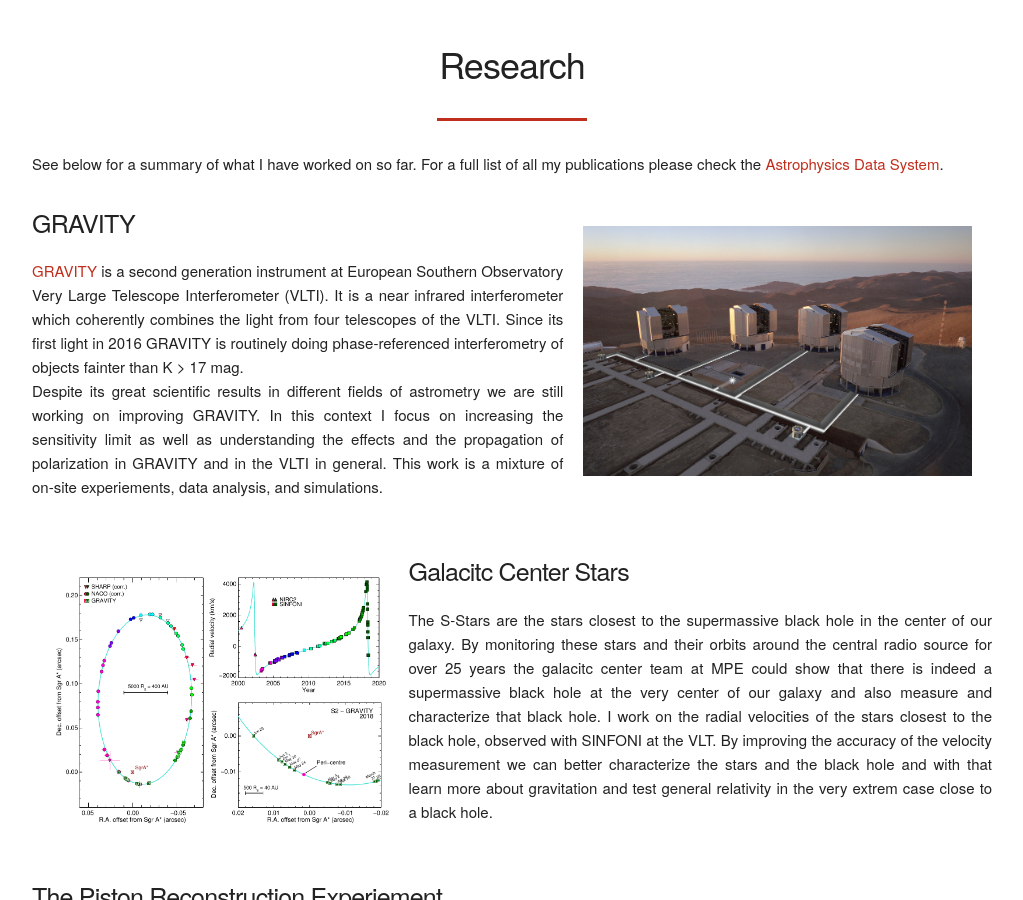
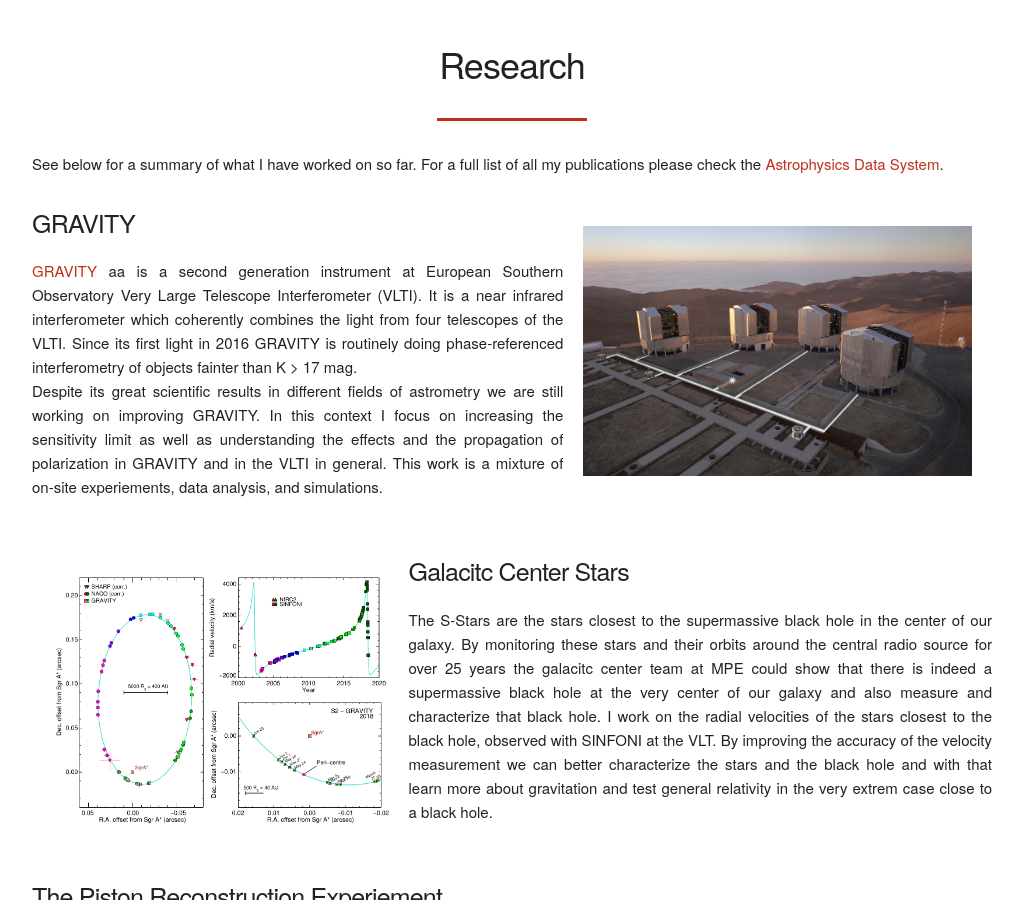
Before and after one commit to widmannf/widmannf.github.io, a Jekyll site: the page built from index.html, in a window 1280 px wide and 900 px high, scrolled down 1507 px. Shown: the whole window, without its empty margins (128-1151 px from the left). Built offline with Jekyll 4.4.1, drawn with Linux system fonts in a browser that asks for light colours; part of the change alters nothing that is shown.

```diff
--- a/_includes/head.html
+++ b/_includes/head.html
@@ -1,12 +1,17 @@
-<!-- Global site tag (gtag.js) - Google Analytics -->
-<script async src="https://www.googletagmanager.com/gtag/js?id=UA-109196670-1"></script>
-<script>
-  window.dataLayer = window.dataLayer || [];
-  function gtag(){dataLayer.push(arguments);}
-  gtag('js', new Date());
-  gtag('config', 'UA-109196670-1');
-</script>
 <head>
+
+    <!-- Global site tag (gtag.js) - Google Analytics -->
+    <script async src="https://www.googletagmanager.com/gtag/js?id=UA-109196670-2"></script>
+    <script>
+    window.dataLayer = window.dataLayer || [];
+    function gtag(){dataLayer.push(arguments);}
+    gtag('js', new Date());
+
+    gtag('config', 'UA-109196670-2');
+    </script>
+
+    <meta name="google-site-verification" content="g9A1lBNiUCG96KH5ls-y8l9wALMB1bsjH46uPmPgxfg" />
+
   <meta charset="utf-8">
   <meta http-equiv="X-UA-Compatible" content="IE=edge">
   <meta name="viewport" content="width=device-width, initial-scale=1">
--- a/_includes/research.html
+++ b/_includes/research.html
@@ -11,7 +11,7 @@
 
     <div class="proj-content">
         <h4 class="proj-title">GRAVITY</h4>
-        <p align="justify"> <a class="normal" target="_blank" href="http://www.mpe.mpg.de/ir/gravity">GRAVITY</a> is a second generation instrument at European Southern Observatory Very Large Telescope Interferometer (VLTI). It is a near infrared interferometer which coherently combines the light from four telescopes of the VLTI. Since its first light in 2016 GRAVITY is routinely doing phase-referenced interferometry of objects fainter than K > 17 mag.
+        <p align="justify"> <a class="normal" target="_blank" href="http://www.mpe.mpg.de/ir/gravity">GRAVITY</a> aa is a second generation instrument at European Southern Observatory Very Large Telescope Interferometer (VLTI). It is a near infrared interferometer which coherently combines the light from four telescopes of the VLTI. Since its first light in 2016 GRAVITY is routinely doing phase-referenced interferometry of objects fainter than K > 17 mag.
         Despite its great scientific results in different fields of astrometry we are still working on improving GRAVITY. In this context I focus on increasing the sensitivity limit as well as understanding the effects and the propagation of polarization in GRAVITY and in the VLTI in general. This work is a mixture of on-site experiements, data analysis, and simulations.
         </p></div>
     <div style="clear:both; display:block; height:30px;"></div>
```
